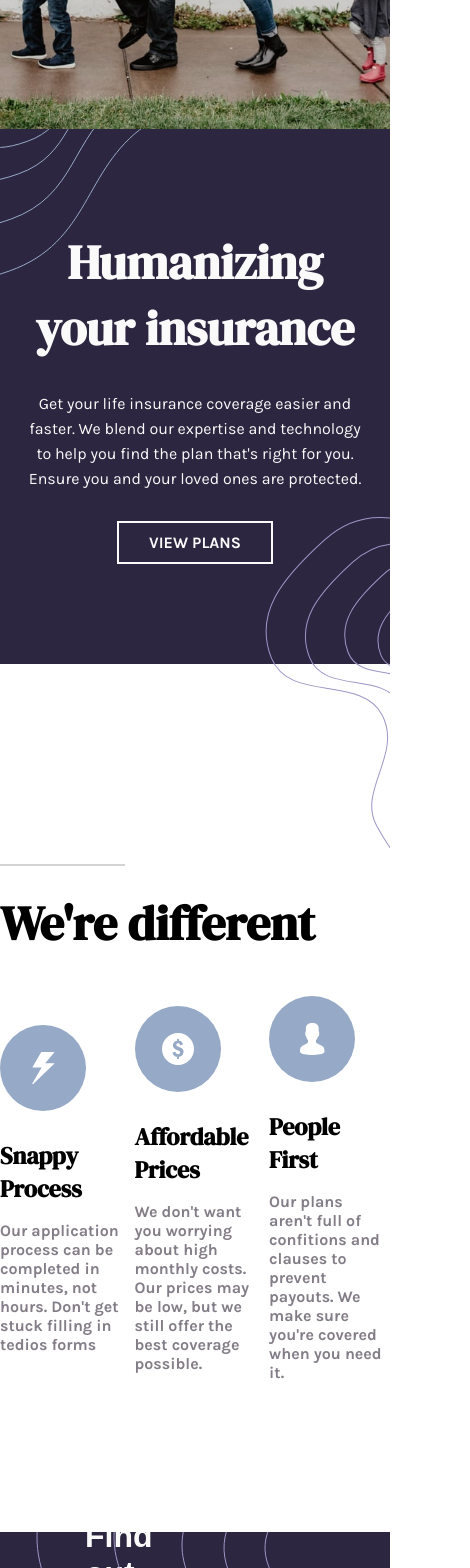
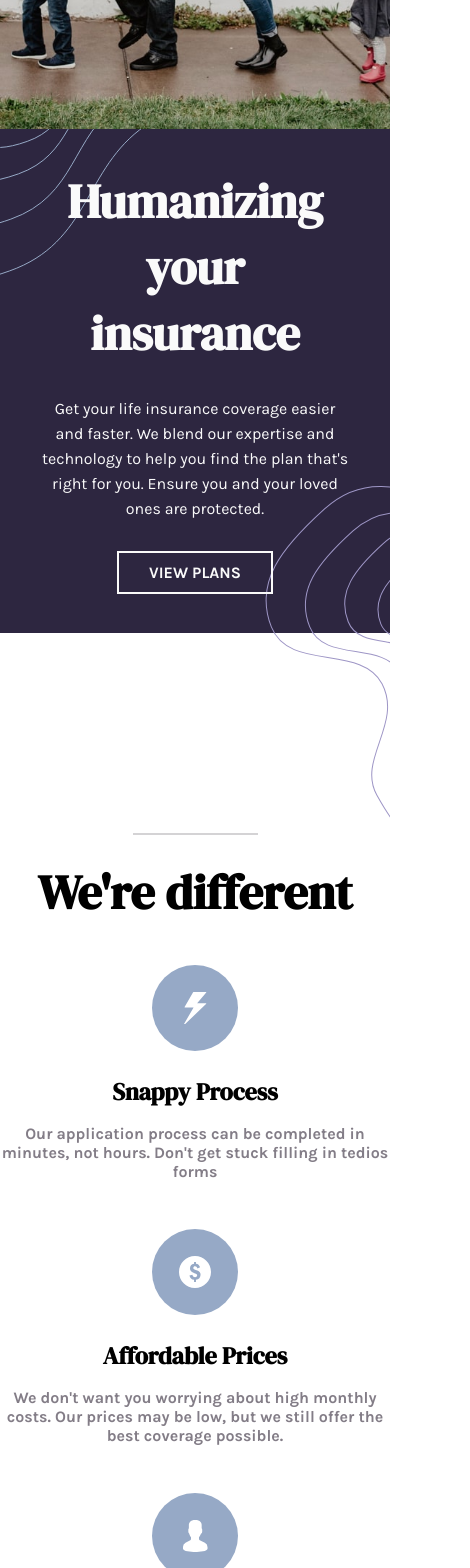
Before and after one commit to AstronautoLunar/insure-landing-page-vue, a Vue app: page / in a window 390 px wide. Shown: the part 420-1988 px from the top of the page, 470 px wide, since content can reach past the window. Built offline with nearby package versions, Linux system fonts and the light colour scheme.

Commit message:
:construction: Desenvolver responsividade da interface front-end
- Desenvolvido responsividade do rodapé

```diff
--- a/src/components/AreaInvitation/AreaInvitation.vue
+++ b/src/components/AreaInvitation/AreaInvitation.vue
@@ -34,6 +34,7 @@
 </script>
 
 <style scoped>
+
     .AreaInvitation {
         width: 100%;
         height: 150px;
@@ -65,4 +66,11 @@
         right: 0;
         transform: translateY(-50%);
     }
+
+    @media screen and (max-width: 562px) {
+        .AreaInvitation {
+            margin: 150px 20px;
+        }
+    }
+
 </style>
--- a/src/components/CardBenefits/CardBenefits.vue
+++ b/src/components/CardBenefits/CardBenefits.vue
@@ -1,8 +1,5 @@
 <template>
     <div class="CardBenefits">
-        <div
-            class="benefit-card"
-        >
         <img
             :src="icon"
             :alt="`Image ${ title }`"
@@ -15,7 +12,6 @@
 
             </slot>
         </span>
-        </div>
     </div>
 </template>
 
@@ -41,8 +37,8 @@
 </script>
 
 <style scoped>
-    .CardBenefits
-    {
+
+    .CardBenefits {
         display: flex;
         flex-direction: column;
         justify-content: center;
@@ -64,4 +60,25 @@
 
         color: var(--dark-grayish-violet);
     }
+
+    @media screen and (max-width: 562px) {
+        .CardBenefits {
+            max-width: 100%;
+
+            margin-bottom: 48px;
+
+            align-items: center;
+        }
+
+        .CardBenefits:last-of-type {
+            margin-bottom: 0;
+        }
+
+        .title,
+        .description
+        {
+            text-align: center;
+        }
+    }
+
 </style>
--- a/src/components/Footer/Footer.vue
+++ b/src/components/Footer/Footer.vue
@@ -205,4 +205,33 @@
 
         justify-content: space-between;
     }
+
+    @media screen and (max-width: 562px) {
+        #footer {
+            height: auto;
+
+            padding: 100px 0;
+
+
+        }
+
+        #area-social-media,
+        #sections-of-footer
+        {
+            flex-direction: column;
+        }
+
+        #social-networks {
+            margin-top: 24px;
+        }
+    }
+
+    @media screen and (max-width: 400px) {
+        #footer {
+            background-image: url(../../assets/bg-pattern-footer-mobile.svg);
+            background-repeat: no-repeat;
+        }
+
+    }
+
 </style>
--- a/src/components/Main/Main.vue
+++ b/src/components/Main/Main.vue
@@ -325,7 +325,7 @@
         #article-content-secure {
             flex-direction: column;
 
-            padding: 100px;
+            padding: 10vw;
         }
 
         #article-content-secure > * {
@@ -344,7 +344,9 @@
             margin-top: 0;
         }
 
-        #description {
+        #title,
+        #description
+        {
             width: auto;
         }
 
@@ -359,6 +361,20 @@
             top: 450px;
             bottom: auto;
         }
+
+        #main-secure-content,
+        #AreaInvitation
+        {
+            margin: 0 50px;
+        }
+
+        #section-benefits {
+            align-items: center;
+        }
+
+        #area-benefits-cards {
+            flex-direction: column;
+        }
     }
 
 </style>
--- a/src/components/SectionFooter/SectionFooter.vue
+++ b/src/components/SectionFooter/SectionFooter.vue
@@ -69,4 +69,22 @@
         margin-bottom: 0;
     }
 
+    @media screen and (max-width: 562px) {
+        .SectionFooter {
+            margin-bottom: 40px;
+
+            align-items: center;
+        }
+
+        .SectionFooter:last-of-type {
+            margin-bottom: 0;
+        }
+
+        .title,
+        .link
+        {
+            text-align: center;
+        }
+    }
+
 </style>
```
Lines whose indentation alone changed are shown as unchanged.
